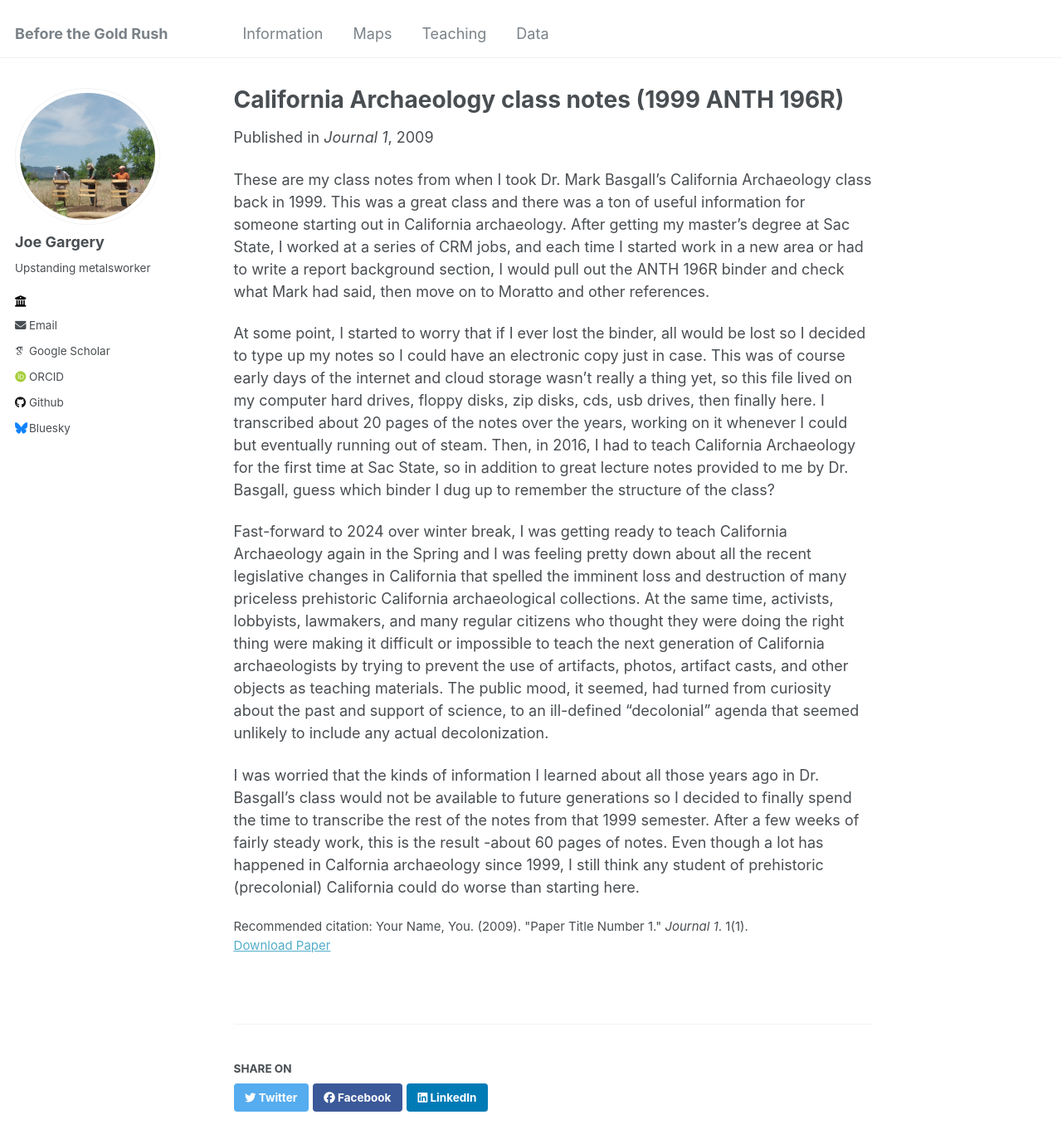
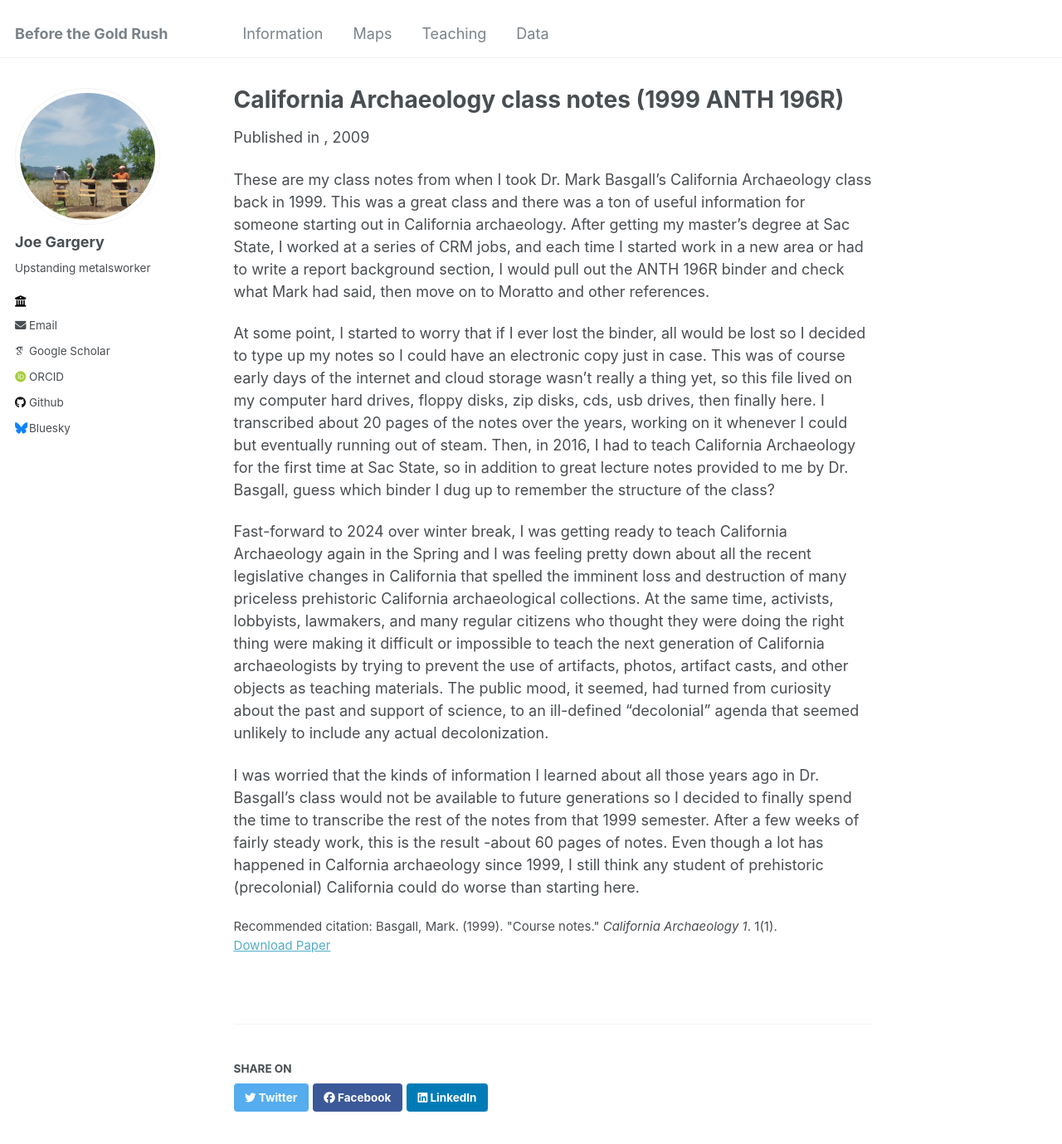
Before and after one commit to csus-arc/csus-arc.github.io, a Jekyll site: the page built from _publications/2009-10-01-paper-title-number-1.md, in a window 1280 px wide and 1400 px high. Shown: the top 1379 px of the window at 83% size. Built offline with Jekyll 4.4.1, drawn with Linux system fonts in a browser that asks for light colours; some web fonts are replaced.

Commit message:
Update 2009-10-01-paper-title-number-1.md

```diff
--- a/_publications/2009-10-01-paper-title-number-1.md
+++ b/_publications/2009-10-01-paper-title-number-1.md
@@ -4,10 +4,10 @@ collection: publications
 permalink: /publication/2009-10-01-paper-title-number-1
 excerpt: 'This is the notes.'
 date: 2009-10-01
-venue: 'Journal 1'
+venue: ''
 slidesurl:
 paperurl: 'http://csus-arc.github.io/files/Basgall1999_myCAarch_notes2024_06_08.pdf'
-citation: 'Your Name, You. (2009). &quot;Paper Title Number 1.&quot; <i>Journal 1</i>. 1(1).'
+citation: 'Basgall, Mark. (1999). &quot;Course notes.&quot; <i>California Archaeology 1</i>. 1(1).'
 ---
 
 These are my class notes from when I took Dr. Mark Basgall's California Archaeology class back in 1999. This was a great class and there was a ton of useful information for someone starting out in California archaeology. After getting my master's degree at Sac State, I worked at a series of CRM jobs, and each time I started work in a new area or had to write a report background section, I would pull out the ANTH 196R binder and check what Mark had said, then move on to Moratto and other references.
```
